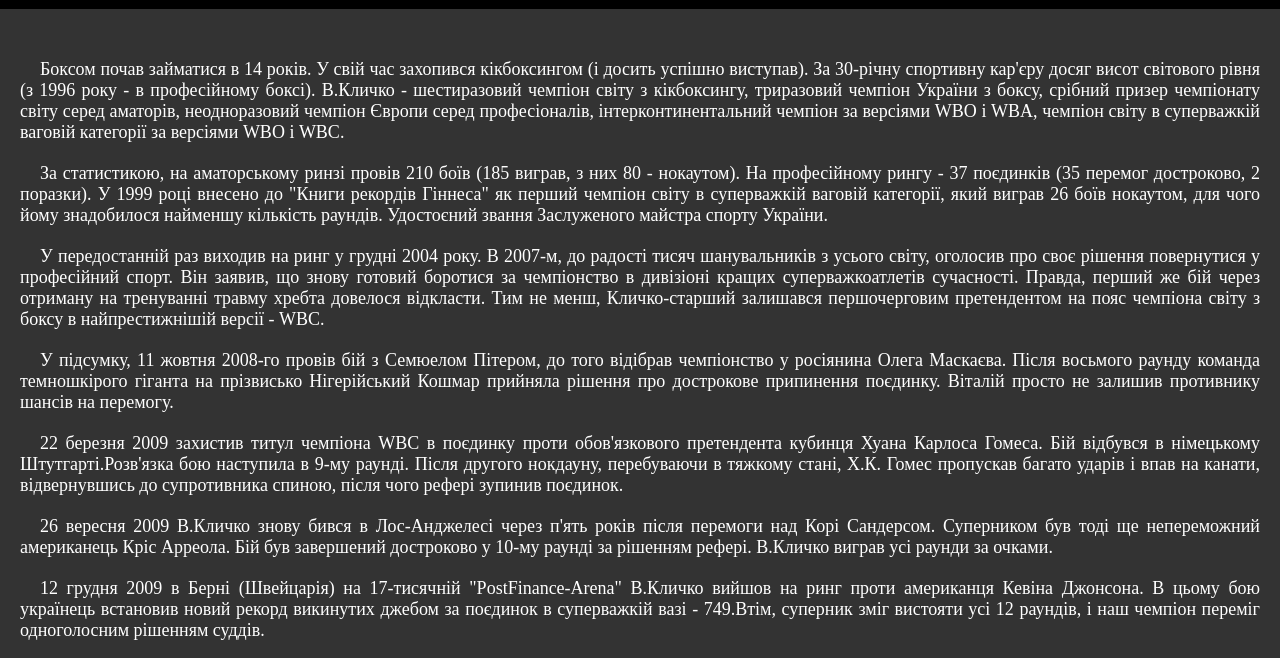
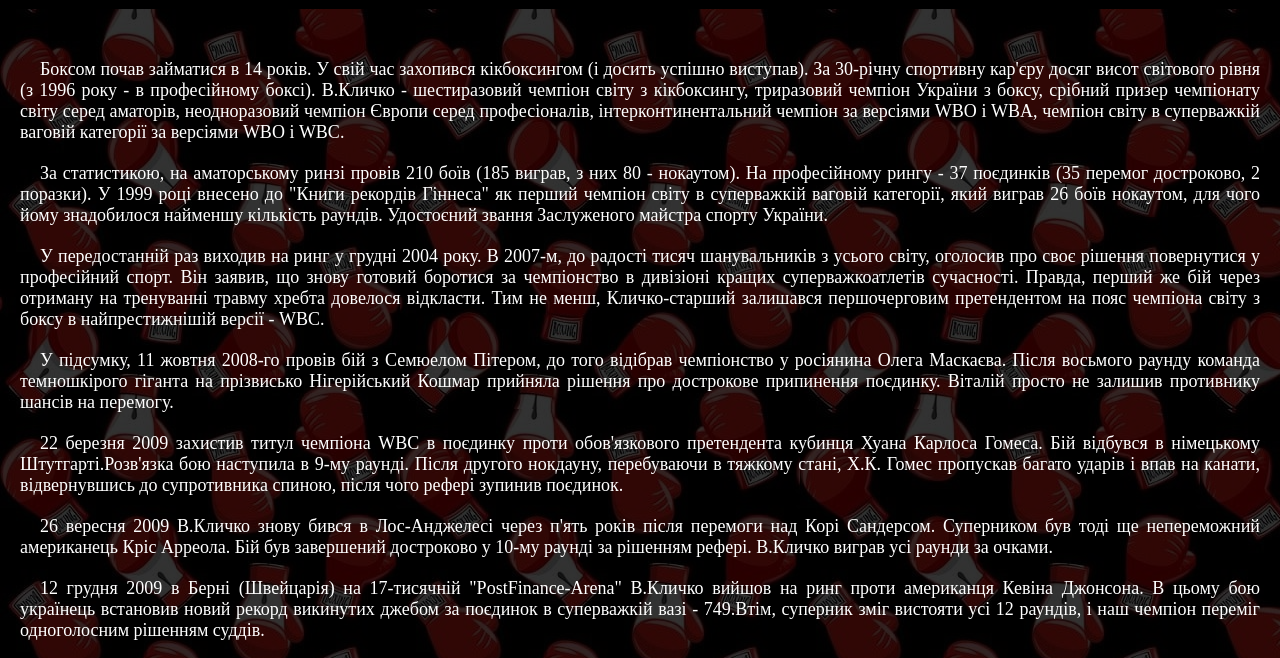
Before and after one commit to Toxxxu/VitaliyKlichko, a plain HTML site: page index.html in a window 1280 px wide. Shown: the part 65-723 px from the top of the page. Drawn offline with Linux system fonts and the light colour scheme; the site is published under a folder, as on GitHub Pages, so addresses that start at the root find nothing.

Commit message:
Update style.css

```diff
--- a/css/style.css
+++ b/css/style.css
@@ -52,7 +52,7 @@
 
 
 .main{
-  background: url(/img/photo.jpg);
+  background: url(../img/photo.jpg);
   background-attachment: fixed;
   position: relative;
 }
```
